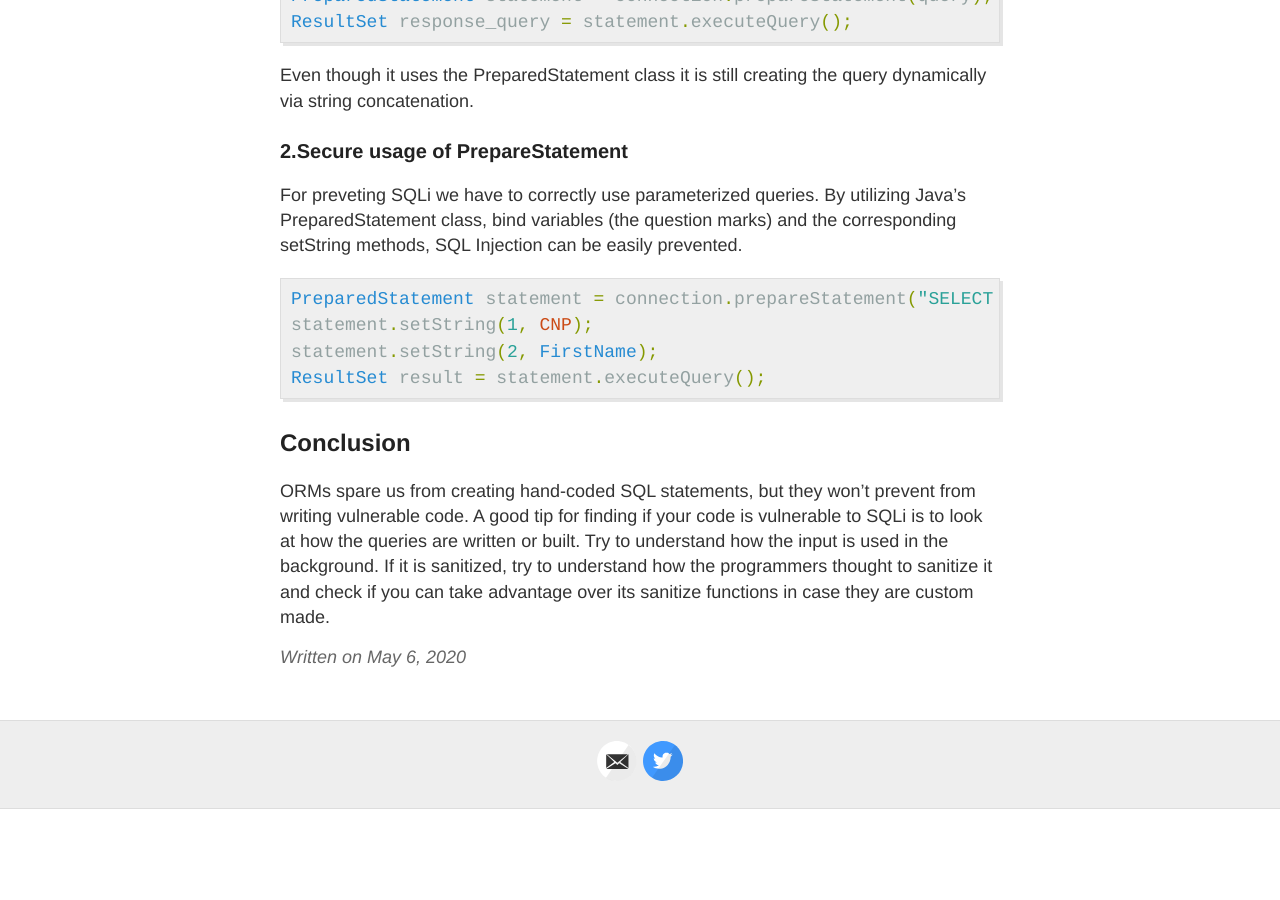
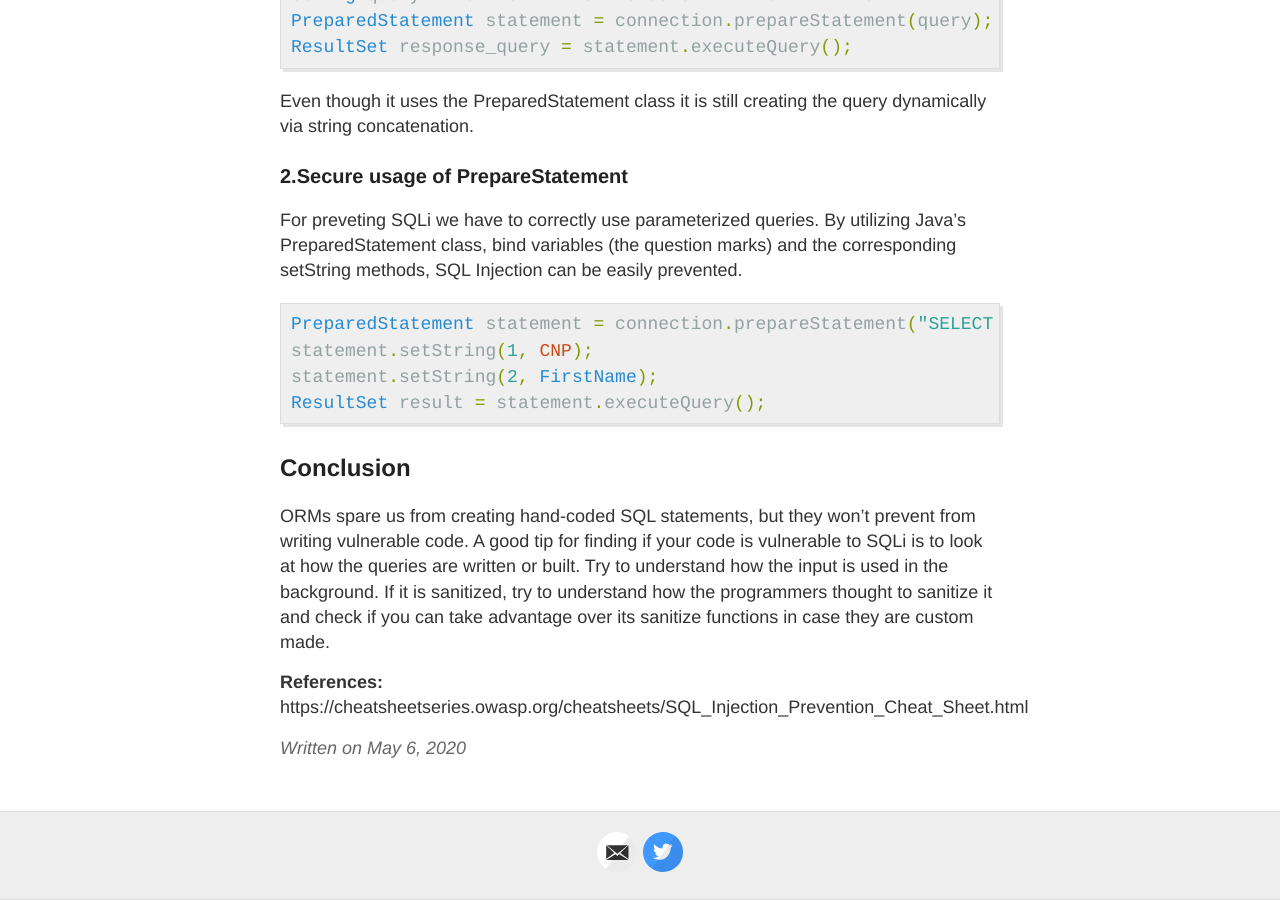
Before and after one commit to whmacmac/test, a Jekyll site: the page built from _posts/2020-05-06-Code-Review-Detect-SQLi-in-Java.md, in a window 1280 px wide and 900 px high, scrolled down 4187 px. Built offline with Jekyll 4.4.1, drawn with Linux system fonts in a browser that asks for light colours; before the commit the page ends 4996 px from its top, so only the background shows below that.

Commit message:
Update 2020-05-06-Code-Review-Detect-SQLi-in-Java.md

```diff
--- a/_posts/2020-05-06-Code-Review-Detect-SQLi-in-Java.md
+++ b/_posts/2020-05-06-Code-Review-Detect-SQLi-in-Java.md
@@ -181,3 +182,7 @@ ResultSet result = statement.executeQuery();
 
 ## Conclusion {#conclusion}
 ORMs spare us from creating hand-coded SQL statements, but they won't prevent from writing vulnerable code. A good tip for finding if your code is vulnerable to SQLi is to look at how the queries are written or built. Try to understand how the input is used in the background. If it is sanitized, try to understand how the programmers thought to sanitize it and check if you can take advantage over its sanitize functions in case they are custom made.
+
+
+<b>References:</b>
+https://cheatsheetseries.owasp.org/cheatsheets/SQL_Injection_Prevention_Cheat_Sheet.html
```
Also changed, not shown: other parts of _posts/2020-05-06-Code-Review-Detect-SQLi-in-Java.md (+1 -0 lines).
